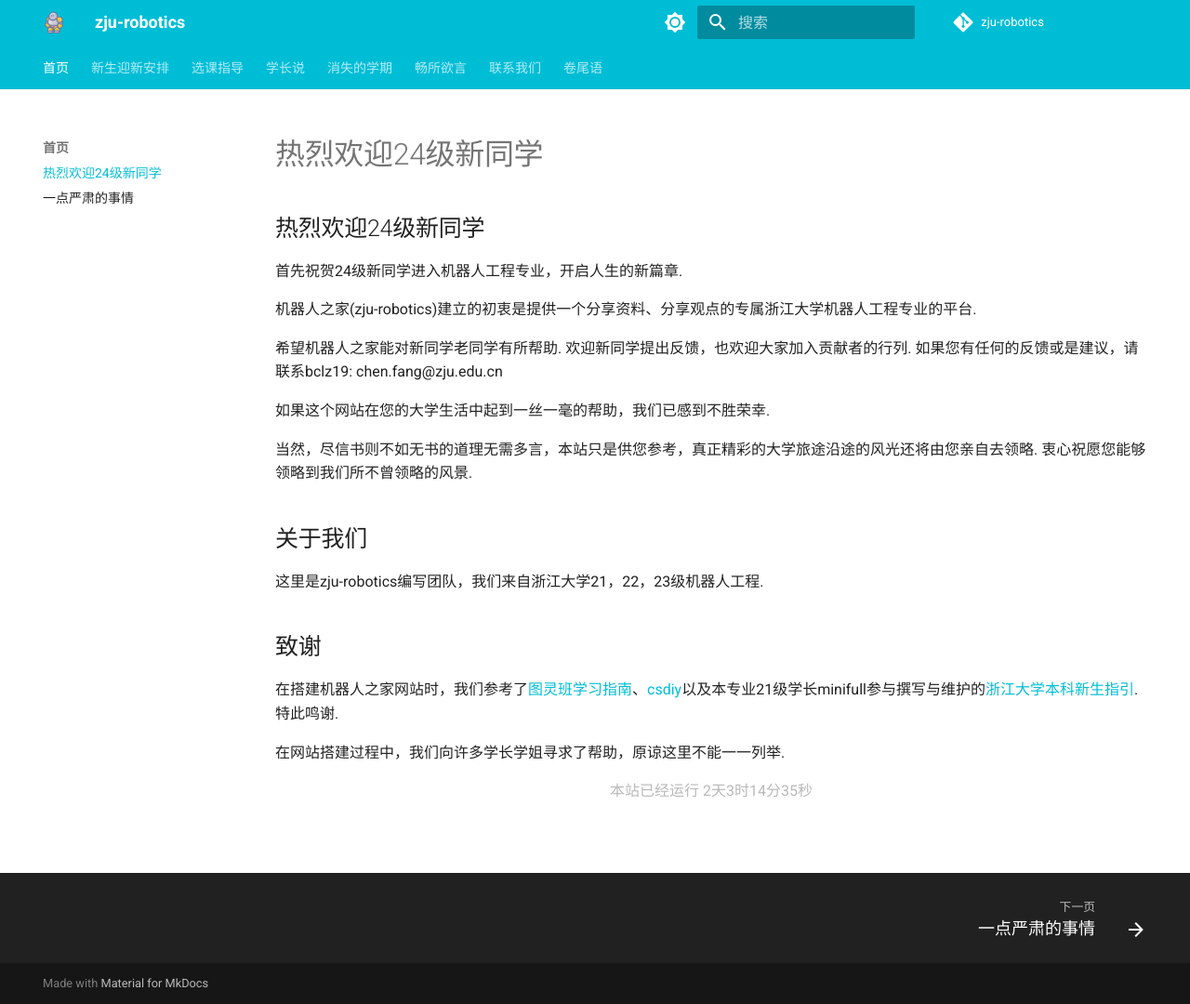
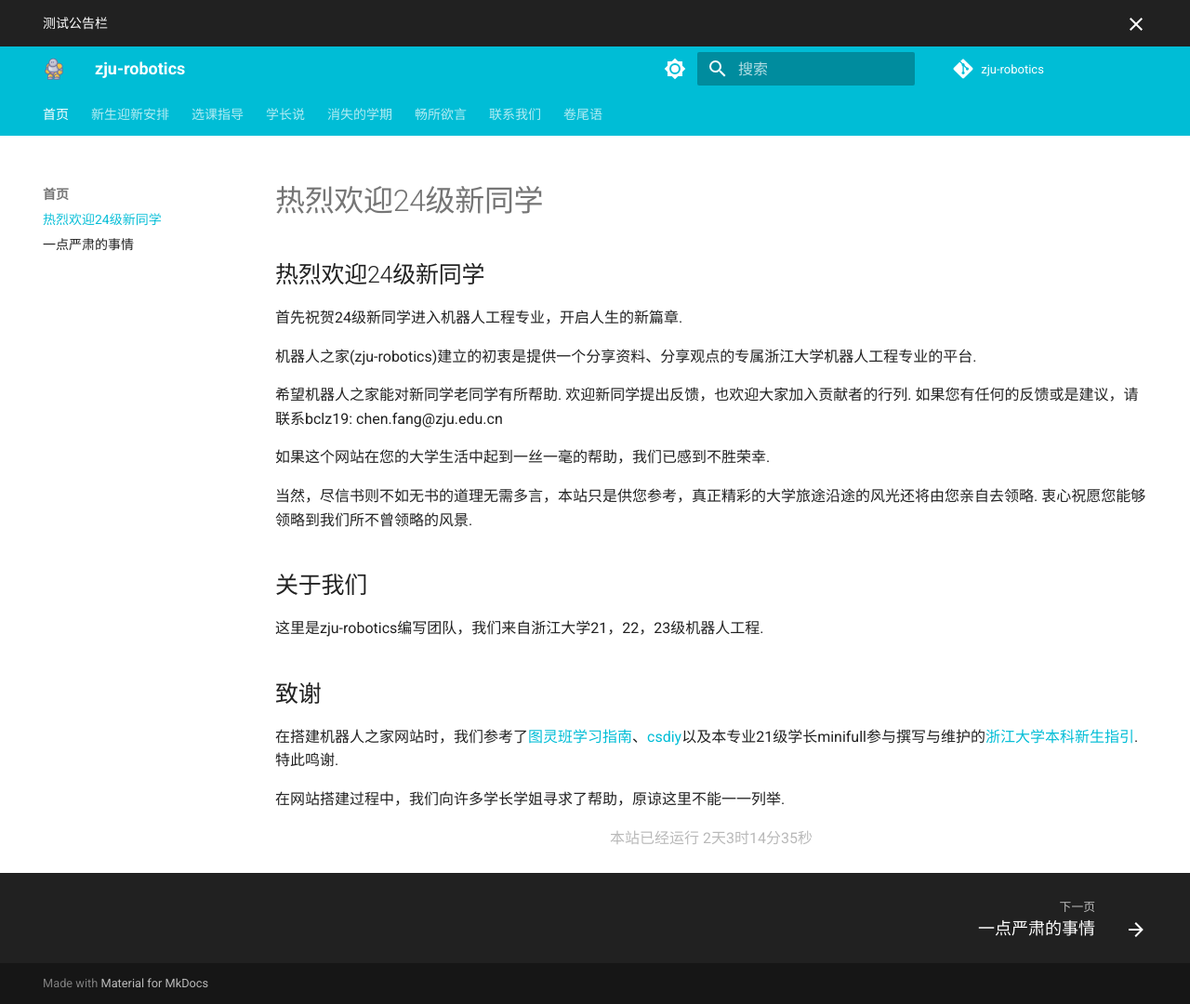
Before and after one commit to bclz19/zju-robotics, an MkDocs documentation site: the page built from docs/index.md, in a window 1280 px wide and 1080 px high. Shown: the whole window at 93% size. Built offline with MkDocs 1.6.1 and Material for MkDocs 9.7.7, drawn with Linux system fonts in a browser that asks for light colours; comment, search, counter and statistics services are not loaded.

Commit message:
添加测试公告栏

```diff
--- a/docs/index.md
+++ b/docs/index.md
@@ -13,6 +13,7 @@
 </head>
 <body>
   <h2>热烈欢迎24级新同学</h2>
+
   <p>首先祝贺24级新同学进入机器人工程专业，开启人生的新篇章.</p>
   <p>机器人之家(zju-robotics)建立的初衷是提供一个分享资料、分享观点的专属浙江大学机器人工程专业的平台.</p>
   <p>希望机器人之家能对新同学老同学有所帮助. 欢迎新同学提出反馈，也欢迎大家加入贡献者的行列. 如果您有任何的反馈或是建议，请联系bclz19: chen.fang@zju.edu.cn </p>
--- a/mkdocs.yml
+++ b/mkdocs.yml
@@ -51,6 +51,7 @@ theme:
   language: zh
   logo: img/favicon.ico
   features:
+  - announce.dismiss
   # - content.tabs.link
   - navigation.instant
   - navigation.tabs
--- /dev/null
+++ b/overrides/main.html
@@ -0,0 +1,6 @@
+{% extends "base.html" %}
+
+{% block announce %}
+  <!-- Add announcement here, including arbitrary HTML -->
+<p>测试公告栏</p>
+{% endblock %}
```
Also changed, not shown: docs/seriousthing.md (+1 -1 lines), docs/img/djf.jpg (added).
